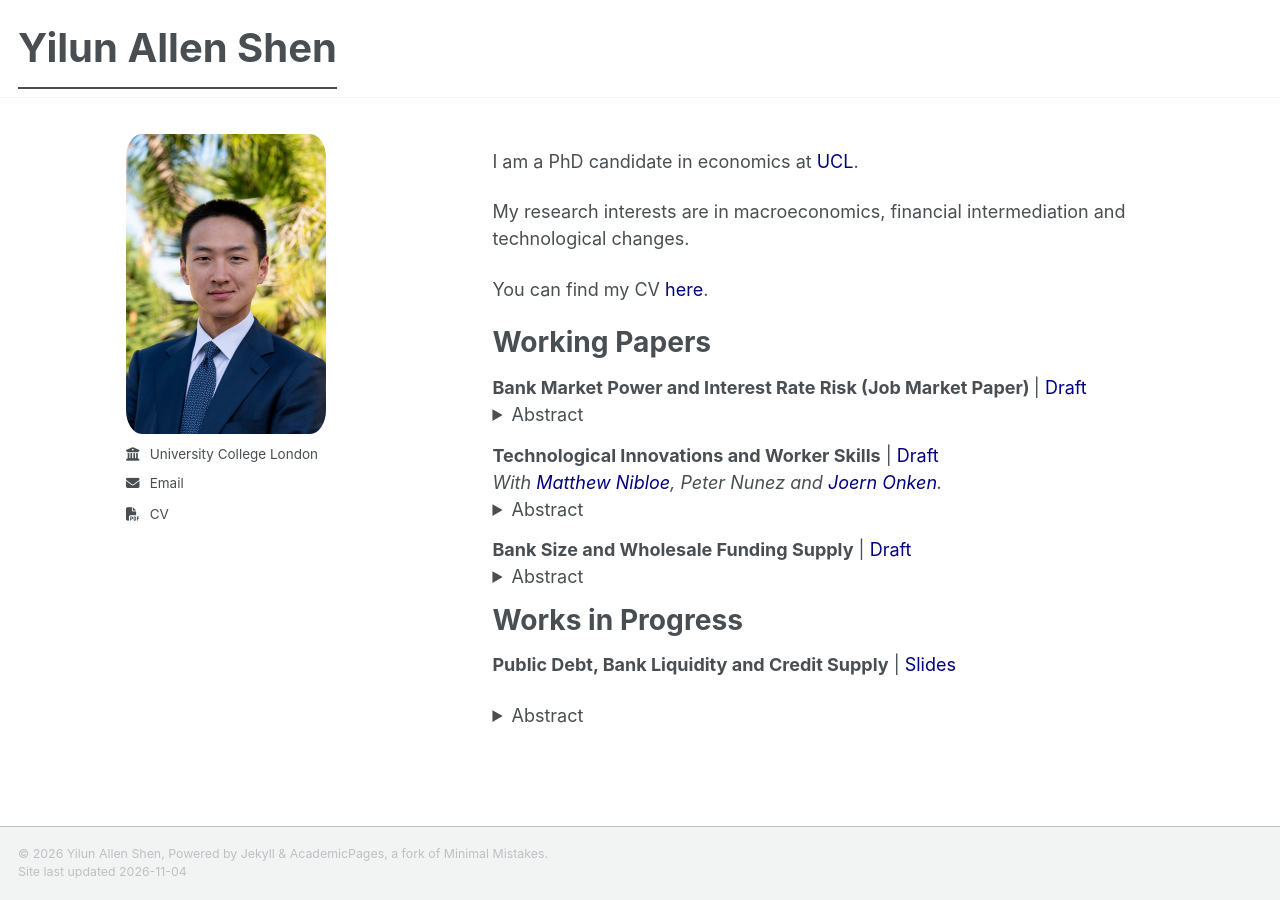
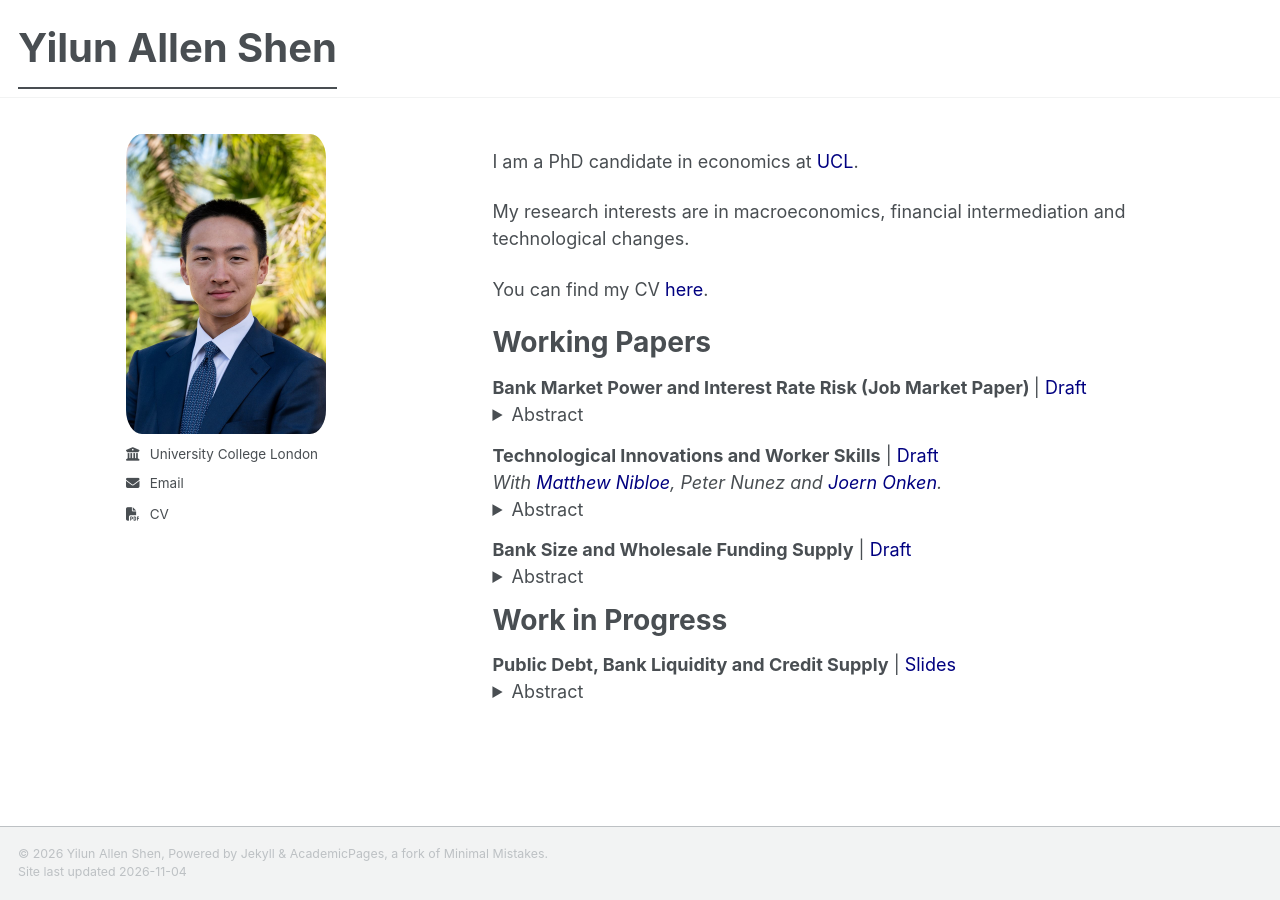
Before and after one commit to yilunallenshen/yilunallenshen.github.io, a Jekyll site: the page built from _pages/about.md, in a window 1280 px wide. Built offline with Jekyll 4.4.1, drawn with Linux system fonts in a browser that asks for light colours; a style sheet for code colours, icons or effects is not loaded; part of the change alters nothing that is shown.

Commit message:
cleaner sitemap

```diff
--- a/_config.yml
+++ b/_config.yml
@@ -193,6 +193,39 @@ exclude:
   - README
   - tmp
   - vendor
+  # Keep the Academic Pages examples in source, but do not publish them.
+  # Remove an exclusion when replacing that section with your own content.
+  - _portfolio
+  - _posts
+  - _publications
+  - _talks
+  - _teaching
+  - _pages/archive-layout-with-content.md
+  - _pages/category-archive.html
+  - _pages/collection-archive.html
+  - _pages/cv-json.md
+  - _pages/cv.md
+  - _pages/markdown.md
+  - _pages/non-menu-page.md
+  - _pages/page-archive.html
+  - _pages/portfolio.html
+  - _pages/publications.html
+  - _pages/tag-archive.html
+  - _pages/talkmap.html
+  - _pages/talks.html
+  - _pages/teaching.html
+  - _pages/terms.md
+  - _pages/year-archive.html
+  # Repository documentation and development utilities are not website pages.
+  - AGENTS.md
+  - README.md
+  - docker-compose.yaml
+  - markdown_generator
+  - scripts
+  - talkmap
+  - talkmap.py
+  - talkmap.ipynb
+  - talkmap_out.ipynb
 keep_files:
   - .git
   - .svn
--- a/_includes/seo.html
+++ b/_includes/seo.html
@@ -6,7 +6,8 @@
 {% endif %}
 {% assign seo_url = seo_url | default: site.github.url %}
 
-{% if page.title %}
+{% assign seo_title = site.title %}
+{% if page.title and page.title != "" %}
   {% assign seo_title = page.title | append: " " | append: site.title_separator | append: " " | append: site.title %}
 {% endif %}
 
@@ -119,10 +120,9 @@
 {% if page.date %}
   <meta property="og:type" content="article">
 {% endif %}
-{% if page.excerpt %}
-  <meta property="og:description" name="description" content="{{ seo_description }}">
-{% elsif site.og_description %}
-  <meta property="og:description" name="description" content="{{ site.og_description }}">
+{% assign og_description = page.description | default: page.excerpt | default: site.og_description | default: seo_description %}
+{% if og_description %}
+  <meta property="og:description" content="{{ og_description | markdownify | strip_html | strip_newlines | escape_once }}">
 {% endif %}
 {% if seo_url %}
   <meta property="og:url" content="{{ page.url | prepend: seo_url | replace: "/index.html", "/" }}">
--- a/_pages/about.md
+++ b/_pages/about.md
@@ -50,10 +50,10 @@ Working Papers
 </details>
 <div style="height: 0.75rem;"></div>
 
-Works in Progress
+Work in Progress
 ======
 
-<p><strong>Public Debt, Bank Liquidity and Credit Supply</strong> | <a href="/files/fiscal_bank_slides_yilun_allen_shen.pdf">Slides</a>
+<p style="margin-bottom: 0;"><strong>Public Debt, Bank Liquidity and Credit Supply</strong> | <a href="/files/fiscal_bank_slides_yilun_allen_shen.pdf">Slides</a>
 </p>
 <details>
 <summary>Abstract</summary>
```
